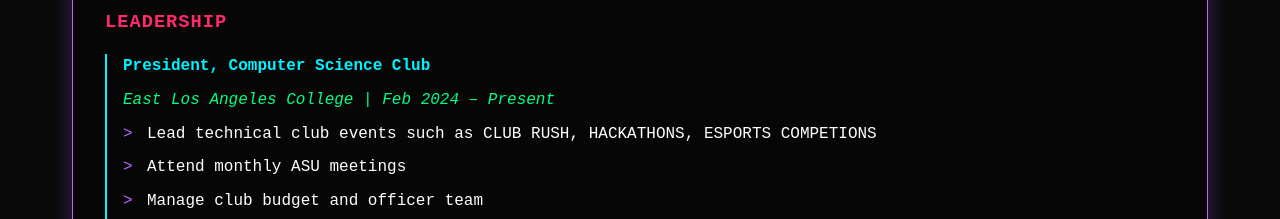
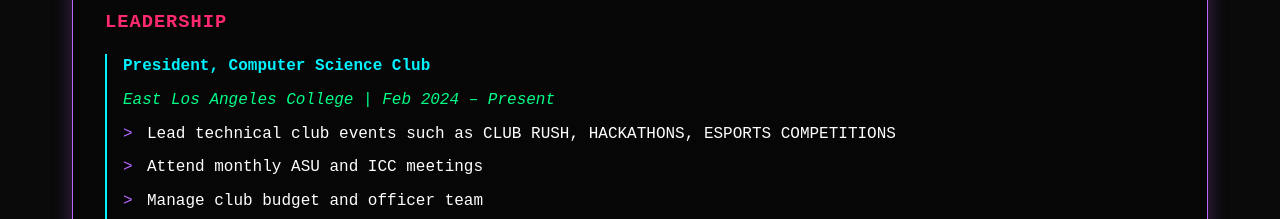
Before and after one commit to JoelR994/JoelR994.github.io, a plain HTML site: page index.html in a window 1280 px wide. Shown: the part 3240-3459 px from the top of the page. Drawn offline with Linux system fonts and the light colour scheme.

```diff
--- a/index.html
+++ b/index.html
@@ -653,8 +653,8 @@ cat > index.html << 'COMPLETEHTML'
                         <h4>President, Computer Science Club</h4>
                         <p class="company">East Los Angeles College | Feb 2024 – Present</p>
                         <ul>
-                            <li>Lead technical club events such as CLUB RUSH, HACKATHONS, ESPORTS COMPETIONS</li>
-                            <li>Attend monthly ASU meetings</li>
+                            <li>Lead technical club events such as CLUB RUSH, HACKATHONS, ESPORTS COMPETITIONS</li>
+                            <li>Attend monthly ASU and ICC meetings</li>
                             <li>Manage club budget and officer team</li>
                             <li>Provide technical support and tutoring</li>
                         </ul>
```
